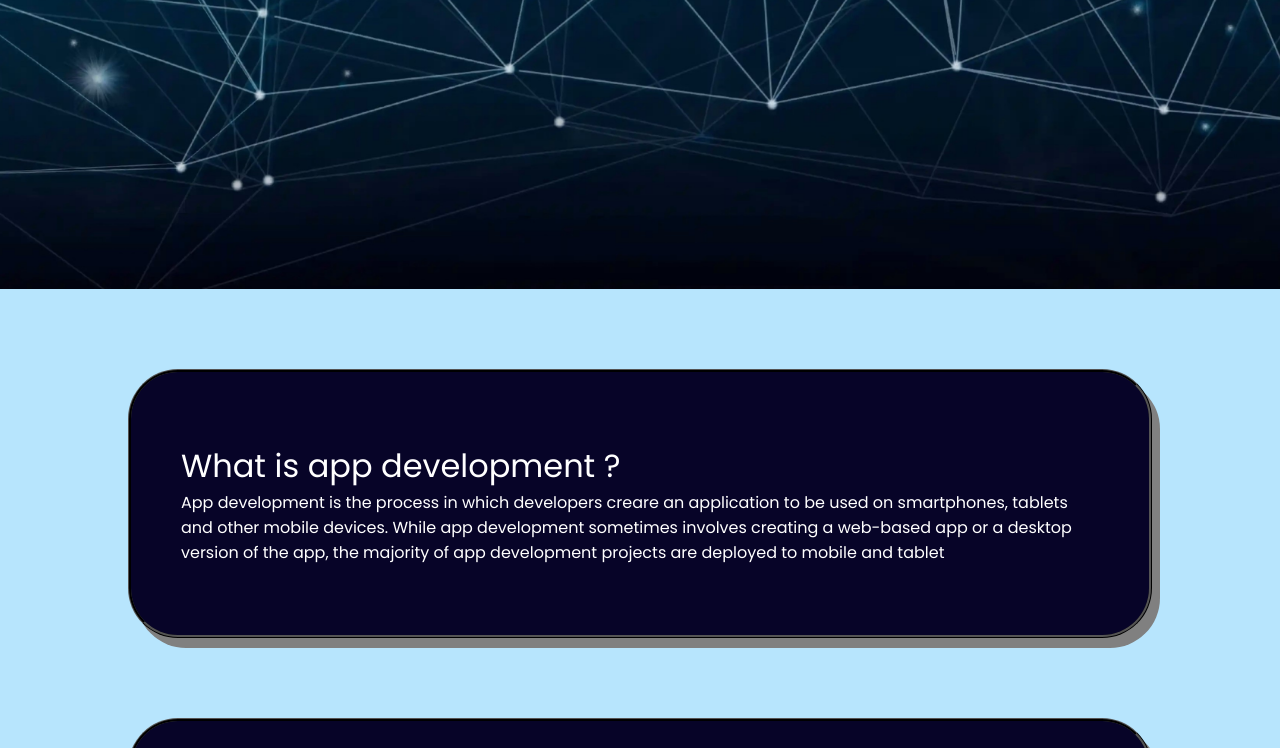
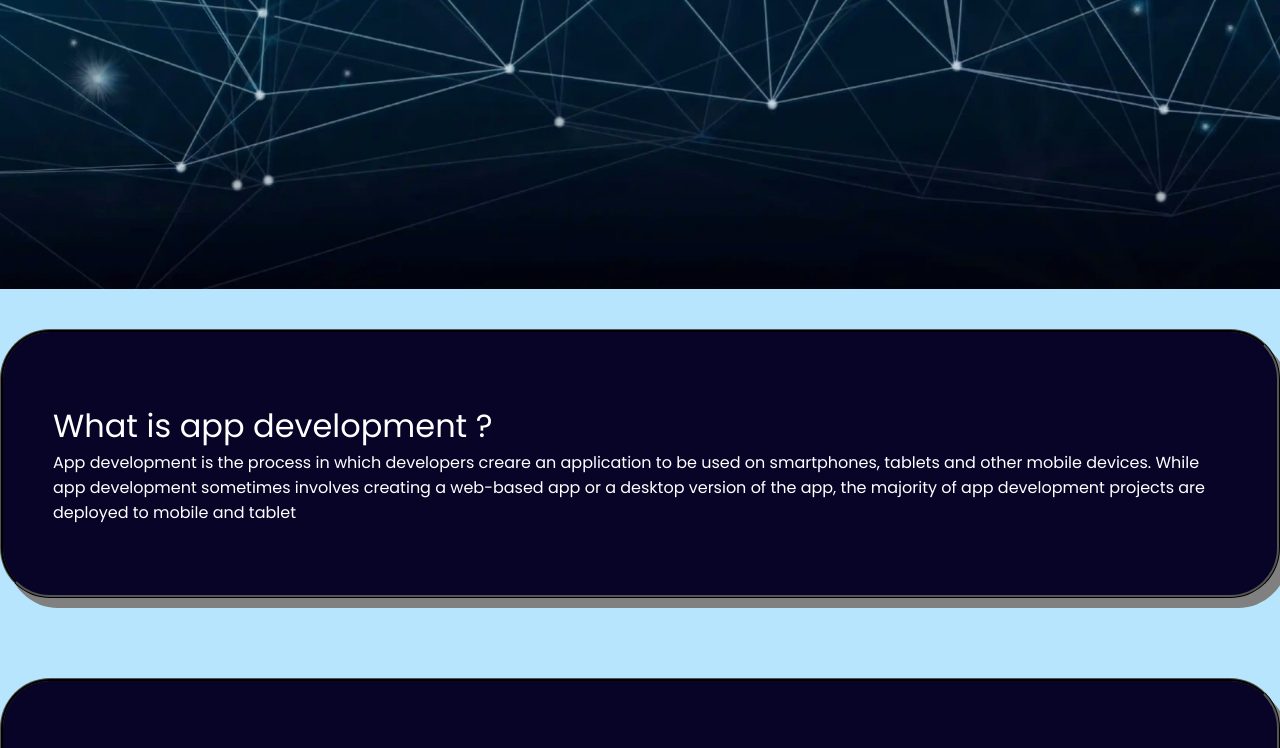
Before and after one commit to ChetanGaurkhede/APP-DEVL, a plain HTML site: page index.html in a window 1280 px wide. Shown: the part 511-1259 px from the top of the page. Drawn offline with Linux system fonts and the light colour scheme.

Commit message:
Update style.css

```diff
--- a/style.css
+++ b/style.css
@@ -29,9 +29,9 @@
 }
 
 .content {
-    max-width: 1200;
+    max-width: 100%;
     margin: auto;
-    padding: 5vh 10vw;
+/*     padding: 5vh 10vw; */
     /* padding: 5vh 10vw; */
     display: grid;
     row-gap: 10vh;
```
